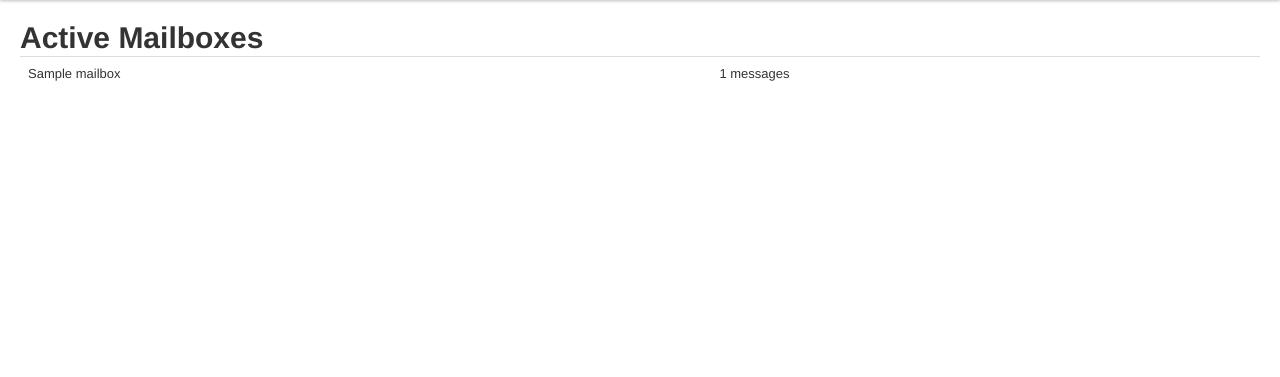
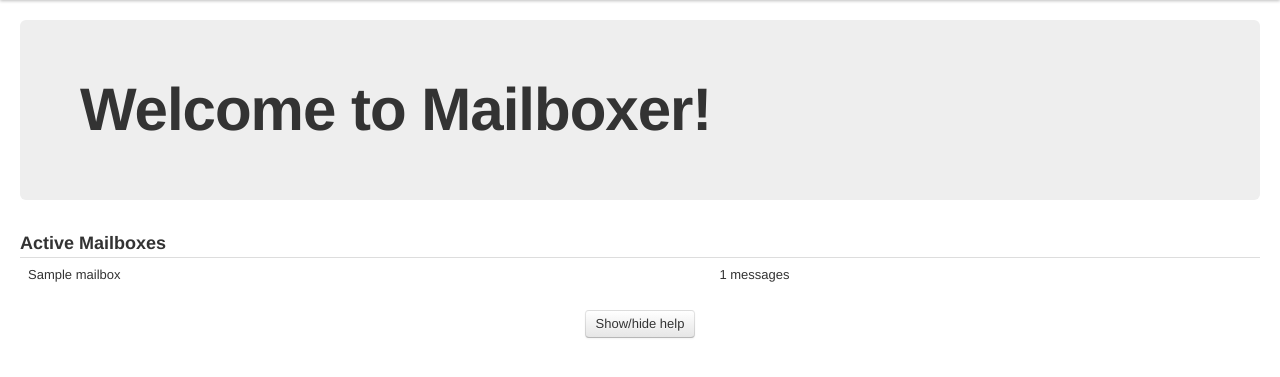
Before and after one commit to getslash/mailboxer, a Flask app: template flask_app/templates/index.html in a window 1280 px wide. Shown: the part 40-417 px from the top of the page. Run offline with Flask 2, Linux system fonts and the light colour scheme; the template is opened without the code that fills it: most values are stand-ins (such as "Sample title", 1, 10 or a date in 2020); parts of the project's set-up code (start-up, migrations or seed data) failed here and were passed over; some libraries are stand-ins or nearby versions.

Commit message:
Usability improvements

```diff
--- a/flask_app/templates/index.html
+++ b/flask_app/templates/index.html
@@ -1,20 +1,25 @@
 {% extends "layout.html" %}
 
 {% block body %}
+
 <div class="container-fluid">
-  <h1>Active Mailboxes</h1>
+  <div class="hero-unit">
+    <h1>Welcome to Mailboxer!</h1>
+  </div>
 {% if summary.mailboxes %}
+  <h3>Active Mailboxes</h3>
   <table class="table" id="mailboxes">
    {% for mailbox in summary.mailboxes %}
     <tr><td>{{mailbox.name}}</td><td>{{mailbox.num_messages}} messages</td></tr>
    {% endfor %}
   </table>
 {% else %}
-  <div class="hero-unit">
-    <h1>Welcome to Mailboxer!</h1>
+  <h3>There are currently no defined mailboxes</h3>
+{% endif %}
+  <div style="text-align: center">
+    <button class="btn" id="show-hide-help">Show/hide help</button>
   </div>
-  <h3>There are currently no defined mailboxes</h3>
-  <div class="span12">
+  <div class="span12" id="help" style="display:none">
   To create a new mailbox:
 
     <pre>curl -X POST http://{{host}}/mailboxes/ -F name=myuser@somedomain.com</pre>
@@ -25,7 +30,7 @@ This will start storing incoming emails for myuser@somedomain.com. To get these
 
 To delete a mailbox:
 
-    <pre>curl -X DELETE http://{{host}}/mailboxes/myuser@somedomain.com/</pre>
+    <pre>curl -X DELETE http://{{host}}/mailboxes/myuser@somedomain.com</pre>
 
 To delete all mailboxes:
 
@@ -40,6 +45,17 @@ Or you can get only *unread* messages:
     <pre>curl http://{{host}}/messages/myuser@somedomain.com/unread</pre>
   </div>
 </div>
-{% endif %}
 
 {% endblock %}
+
+{% block script %}
+$(function() {
+  $("#show-hide-help").click(function() {
+    $(this).toggleClass("btn-info");
+    $("#help").fadeToggle();
+  });
+  {% if not summary.mailboxes %}
+  $("#show-hide-help").click();
+  {% endif %}
+});
+{% endblock %}
```
